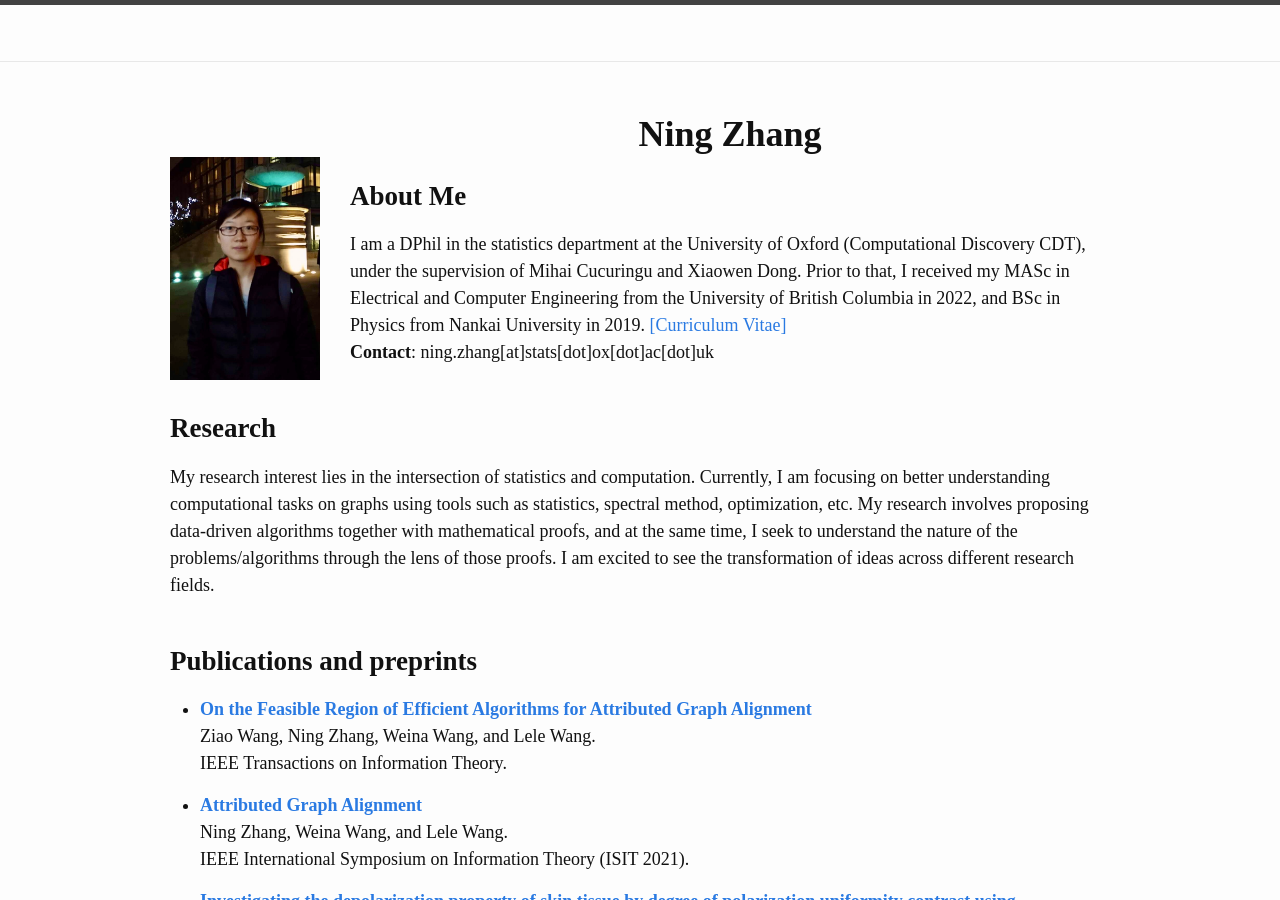
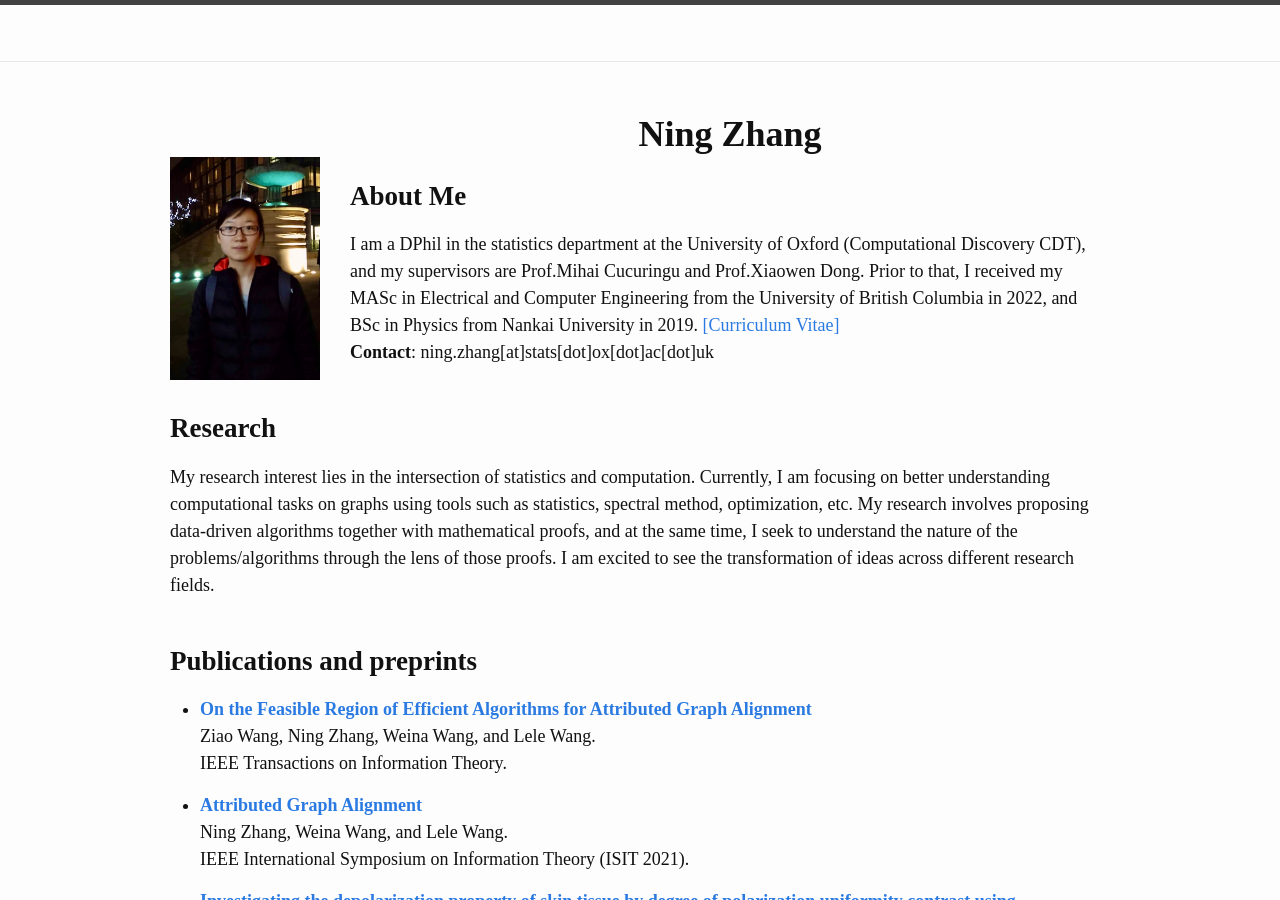
Before and after one commit to NingZhang-Git/NZ_website, a Jekyll site: the page built from index.md, in a window 1280 px wide and 900 px high. Built offline with Jekyll 4.4.1, drawn with Linux system fonts in a browser that asks for light colours.

Commit message:
Update index.md

```diff
--- a/index.md
+++ b/index.md
@@ -10,7 +10,7 @@ layout: home
 # <center> <b>Ning Zhang</b> </center>
 <!-- ### <center>Welcom to my personal webpage!</center> -->
 ## **About Me**
-I am a DPhil in the statistics department at the University of Oxford (Computational Discovery CDT), under the supervision of Mihai Cucuringu and Xiaowen Dong. Prior to that, I received my MASc in Electrical and Computer Engineering from the University of British Columbia in 2022, and BSc in Physics from Nankai University in 2019.
+I am a DPhil in the statistics department at the University of Oxford (Computational Discovery CDT), and my supervisors are Prof.Mihai Cucuringu and Prof.Xiaowen Dong. Prior to that, I received my MASc in Electrical and Computer Engineering from the University of British Columbia in 2022, and BSc in Physics from Nankai University in 2019.
 [[Curriculum Vitae]](assets/NingZhang_CV.pdf)\
 **Contact**: ning.zhang[at]stats[dot]ox[dot]ac[dot]uk
 <br/>
```
